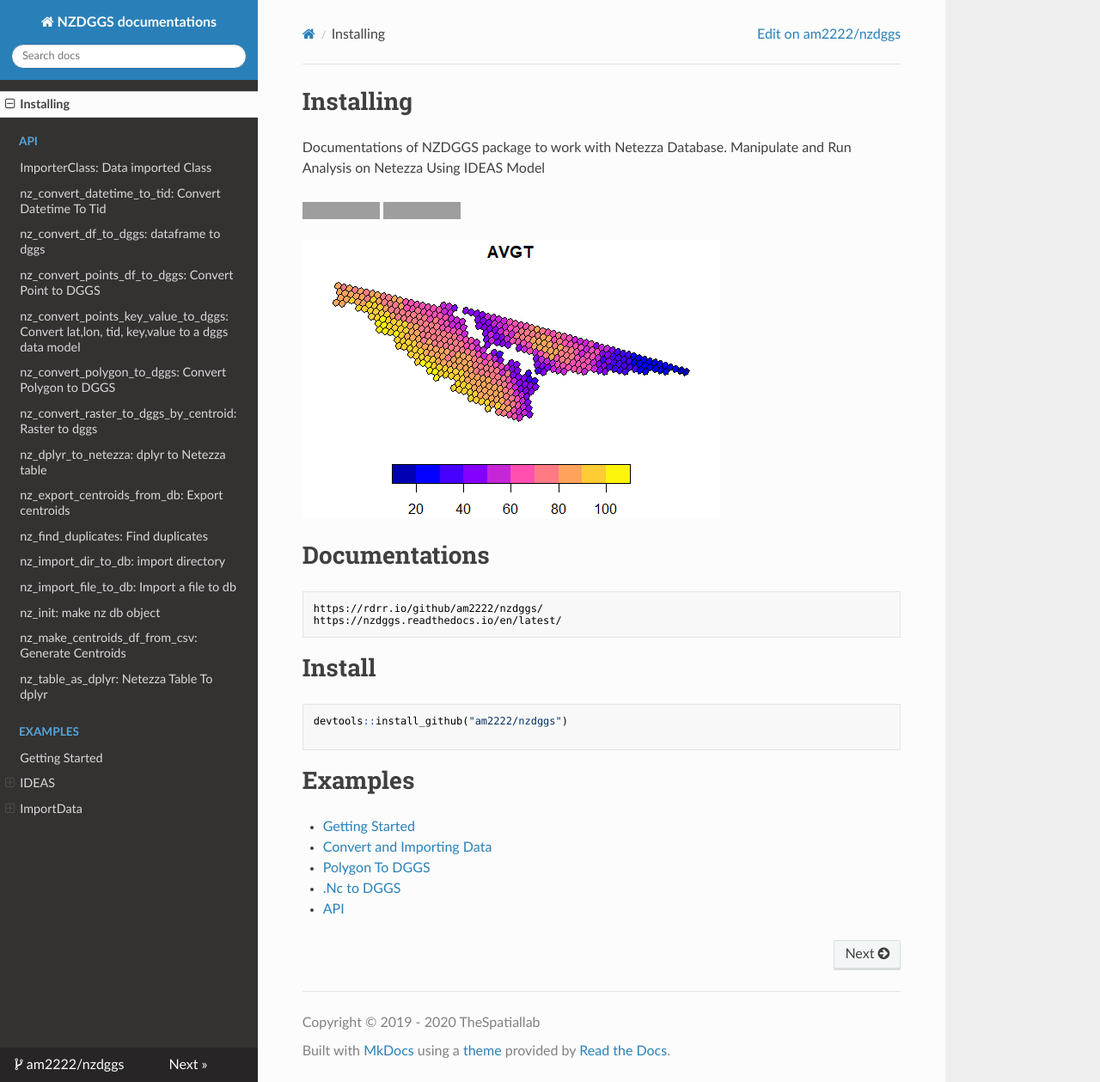
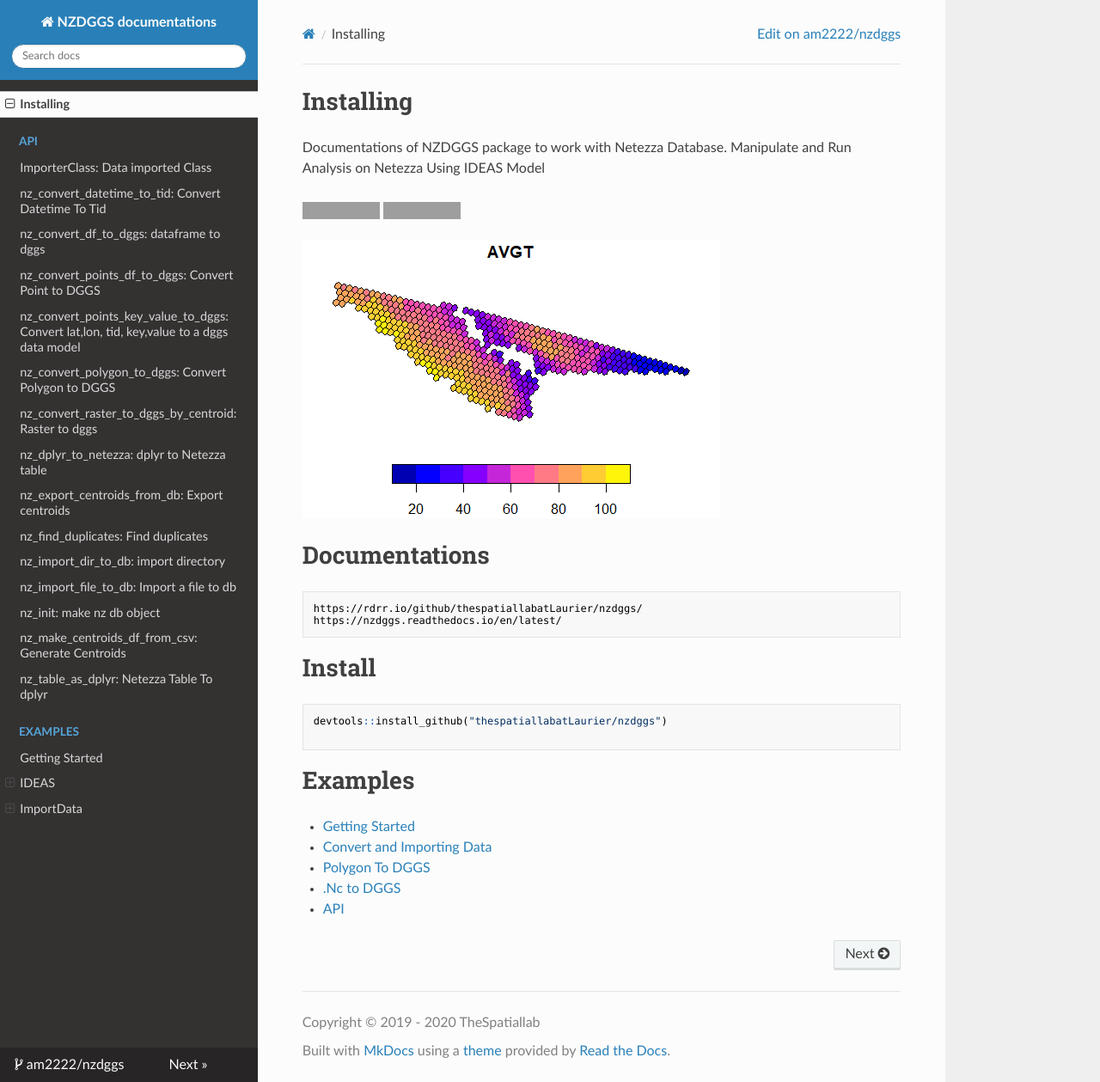
Before and after one commit to thespatiallabatLaurier/nzdggs, an MkDocs documentation site: the page built from docs/index.md, in a window 1280 px wide and 1259 px high. Shown: the whole window at 86% size. Built offline with MkDocs 1.6.1, drawn with Linux system fonts in a browser that asks for light colours; nearby versions of some CDN libraries; grey boxes are pictures that could not be loaded.

Commit message:
Update index.md

````diff
--- a/docs/index.md
+++ b/docs/index.md
@@ -5,7 +5,7 @@
 Manipulate and Run Analysis on Netezza Using IDEAS Model
 
 
-[![Build Status](https://travis-ci.com/am2222/nzdggs.svg?branch=master)](https://travis-ci.com/am2222/nzdggs) [![Documentation Status](https://readthedocs.org/projects/nzdggs/badge/?version=latest)](https://nzdggs.readthedocs.io/en/latest/?badge=latest)
+[![Build Status](https://travis-ci.com/thespatiallabatLaurier/nzdggs.svg?branch=master)](https://travis-ci.com/thespatiallabatLaurier/nzdggs) [![Documentation Status](https://readthedocs.org/projects/nzdggs/badge/?version=latest)](https://nzdggs.readthedocs.io/en/latest/?badge=latest)
 
 
 
@@ -15,22 +15,22 @@
 
 
 ```
-https://rdrr.io/github/am2222/nzdggs/
+https://rdrr.io/github/thespatiallabatLaurier/nzdggs/
 https://nzdggs.readthedocs.io/en/latest/
 ```
 
 # Install
 
 ```r
-devtools::install_github("am2222/nzdggs")
+devtools::install_github("thespatiallabatLaurier/nzdggs")
 
 ```
 
 # Examples
 
 
-- [Getting Started](https://am2222.github.io/nzdggs/Examples/GettingStarted/)
-- [Convert and Importing Data](https://am2222.github.io/nzdggs/Examples/ImportData/convert_csv_to_dggs/)
-- [Polygon To DGGS](https://am2222.github.io/nzdggs/Examples/ImportData/convert_polygon_to_dggs/)
-- [.Nc to DGGS](https://am2222.github.io/nzdggs/Examples/ImportData/import_nc_file/)
-- [API](https://am2222.github.io/nzdggs/)
+- [Getting Started](https://thespatiallabatLaurier.github.io/nzdggs/Examples/GettingStarted/)
+- [Convert and Importing Data](https://thespatiallabatLaurier.github.io/nzdggs/Examples/ImportData/convert_csv_to_dggs/)
+- [Polygon To DGGS](https://thespatiallabatLaurier.github.io/nzdggs/Examples/ImportData/convert_polygon_to_dggs/)
+- [.Nc to DGGS](https://thespatiallabatLaurier.github.io/nzdggs/Examples/ImportData/import_nc_file/)
+- [API](https://thespatiallabatLaurier.github.io/nzdggs/)
````
